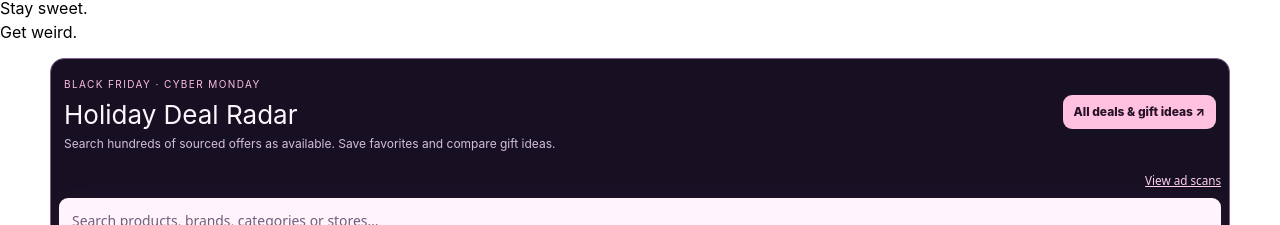
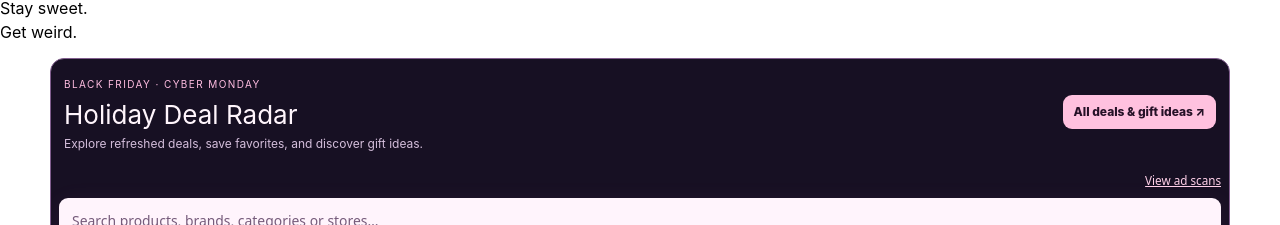
Before and after one commit to patrickchristianandrews/RandomCandyLand.com, a React (Vite) app: page / in a window 1280 px wide. Shown: the part 1019-1244 px from the top of the page. Built offline with nearby package versions, Linux system fonts and the light colour scheme; no server answers.

Commit message:
Make homepage deal copy match actual sourced catalog volume

```diff
--- a/src/pages/RandomCandyLandHome.tsx
+++ b/src/pages/RandomCandyLandHome.tsx
@@ -183,7 +183,7 @@ export function RandomCandyLandHome({ onNavigateToTrump }: RandomCandyLandHomePr
 
       <section aria-labelledby="home-holiday-deals" style={{width:'min(1180px, calc(100% - 24px))',margin:'14px auto',border:'1px solid #805d8d',borderRadius:14,overflow:'hidden',background:'#171023',color:'#fff5fc'}}>
         <div style={{padding:'11px 13px',display:'flex',alignItems:'center',justifyContent:'space-between',gap:10,flexWrap:'wrap'}}>
-          <div><span style={{color:'#ffbde1',fontSize:10,letterSpacing:1.4}}>BLACK FRIDAY · CYBER MONDAY</span><h2 id="home-holiday-deals" style={{fontSize:'clamp(19px,3vw,26px)',margin:'1px 0'}}>Holiday Deal Radar</h2><p style={{margin:0,fontSize:12,color:'#d4bedb'}}>Search hundreds of sourced offers as available. Save favorites and compare gift ideas.</p></div>
+          <div><span style={{color:'#ffbde1',fontSize:10,letterSpacing:1.4}}>BLACK FRIDAY · CYBER MONDAY</span><h2 id="home-holiday-deals" style={{fontSize:'clamp(19px,3vw,26px)',margin:'1px 0'}}>Holiday Deal Radar</h2><p style={{margin:0,fontSize:12,color:'#d4bedb'}}>Explore refreshed deals, save favorites, and discover gift ideas.</p></div>
           <a href="/black-friday/#gifts" style={{padding:'8px 11px',borderRadius:9,background:'#ffc1df',color:'#251127',fontSize:12,fontWeight:800,textDecoration:'none'}}>All deals & gift ideas ↗</a>
         </div>
         <iframe src="/black-friday/?embed=compact" title="Holiday deals: searchable compact catalog" loading="lazy" style={{display:'block',width:'100%',height:490,border:0}} />
```
